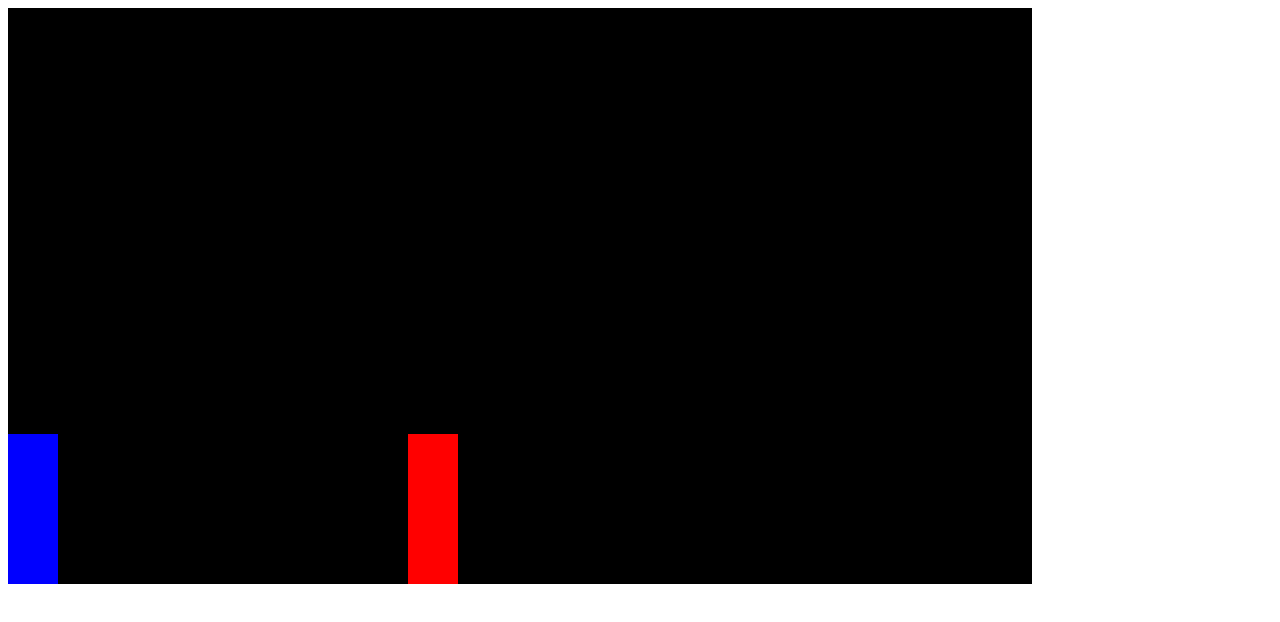
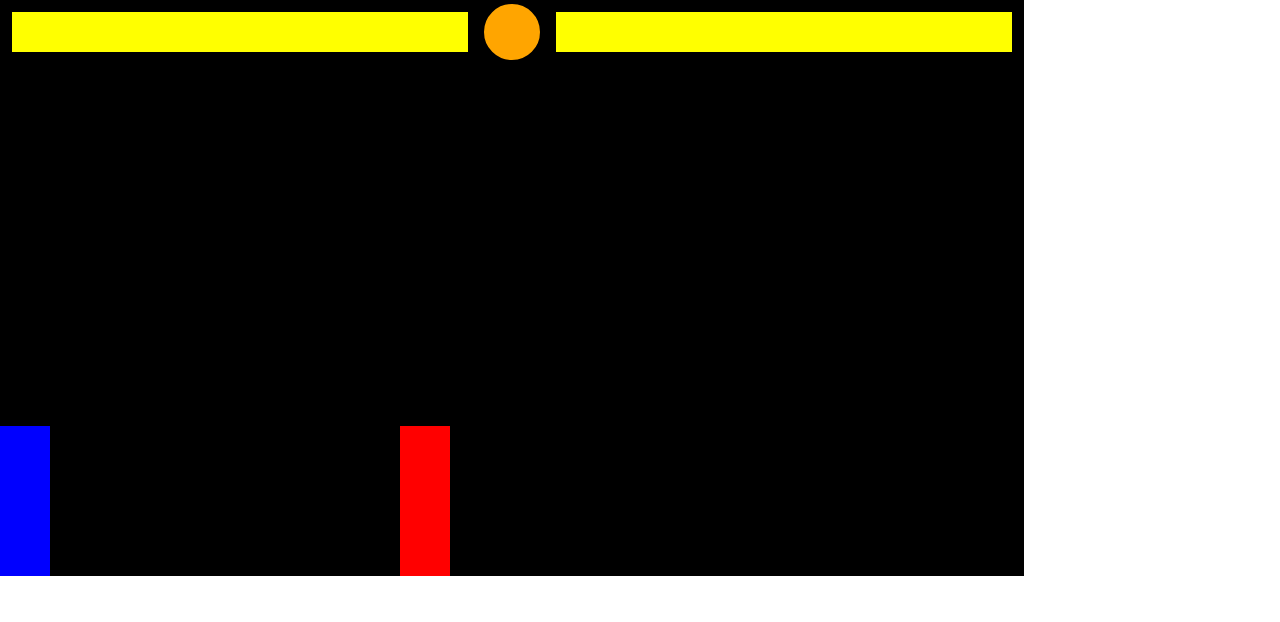
Before and after one commit to slwen/fighting-game, a plain HTML site: page index.html in a window 1280 px wide. Drawn offline with Linux system fonts and the light colour scheme.

Commit message:
Initial setup for header UI

```diff
--- a/index.html
+++ b/index.html
@@ -1,7 +1,55 @@
 <html>
-  <head></head>
+  <head>
+    <style>
+      body {
+        margin: 0;
+        padding: 0;
+      }
+
+      #container {
+        position: relative;
+        width: 1024px;
+      }
+
+      canvas {
+        margin: 0 auto;
+      }
+
+      #top-ui {
+        position: absolute;
+        top: 0;
+        left: 0;
+        height: 64px;
+        width: 100%;
+        display: flex;
+      }
+
+      .hp-bar {
+        background: yellow;
+        box-sizing: border-box;
+        border: 12px solid #000;
+        flex: 1;
+      }
+
+      .timer {
+        width: 64px;
+        height: 64px;
+        box-sizing: border-box;
+        border: 4px solid #000;
+        border-radius: 100%;
+        background: orange;
+      }
+    </style>
+  </head>
   <body>
-    <canvas></canvas>
+    <div id="container">
+      <div id="top-ui">
+        <div class="hp-bar player1-hp"></div>
+        <div class="timer"></div>
+        <div class="hp-bar player2-hp"></div>
+      </div>
+      <canvas></canvas>
+    </div>
     <script src="index.js"></script>
   </body>
 </html>
```
